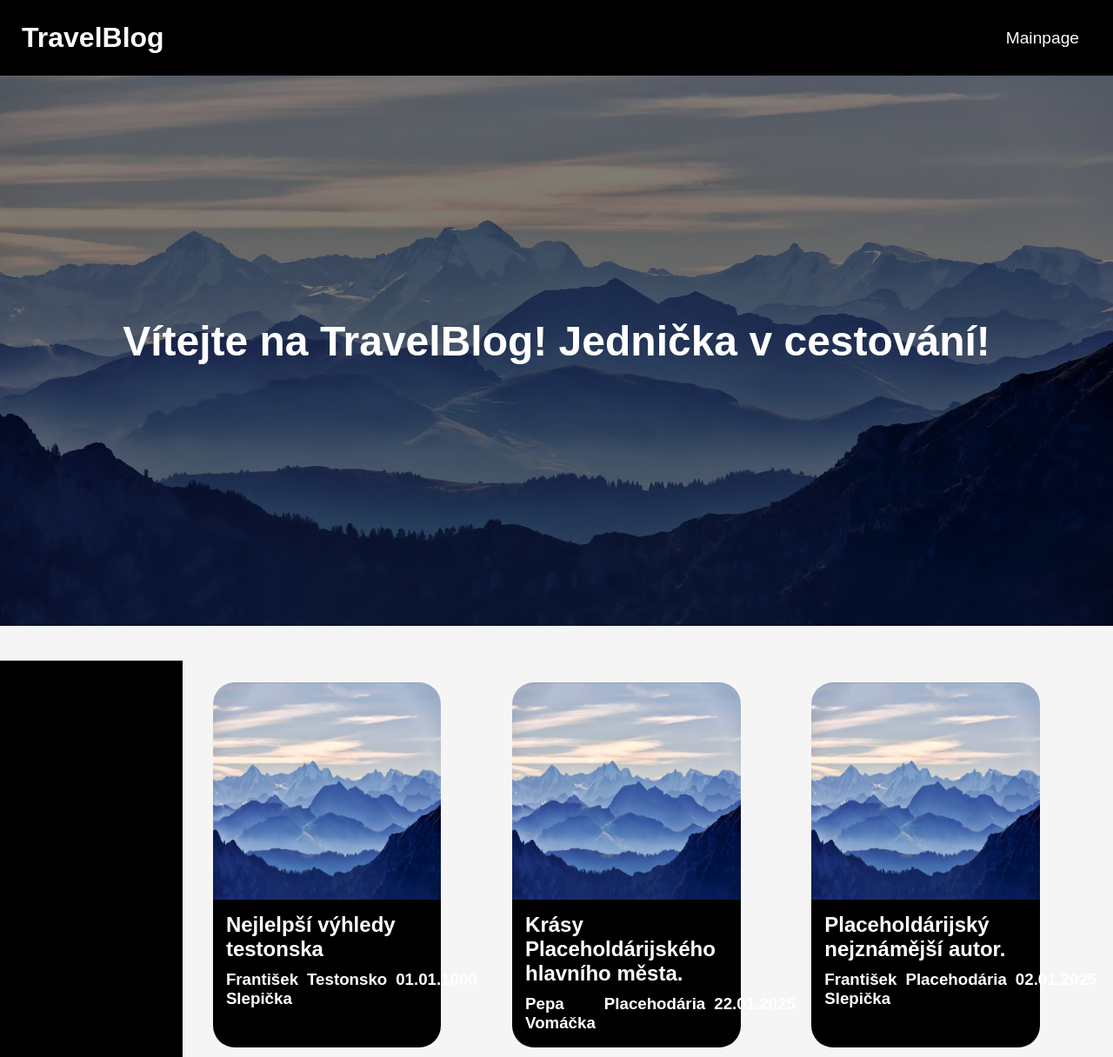
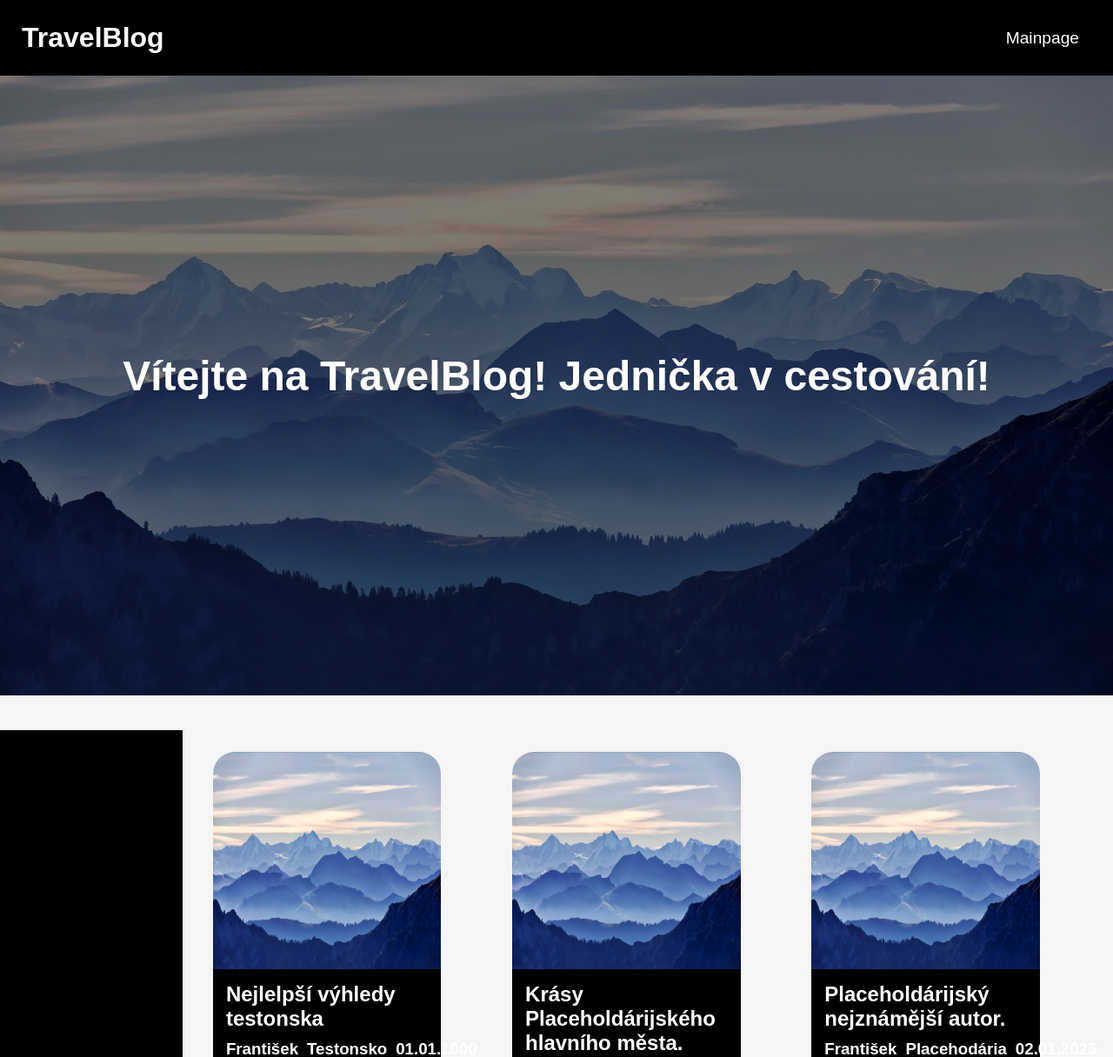
Before and after one commit to KrychleMarek/travelblog, a PHP site: page / in a window 1280 px wide. Shown: the top 1216 px of the page at 87% size. Run offline with PHP 8.4, Linux system fonts and the light colour scheme; data comes from the database, SQL or seed files in the repository.

Commit message:
Height change for .welcome

```diff
--- a/style.css
+++ b/style.css
@@ -73,7 +73,7 @@ a{
 .welcome{
     background-image: url(./images/stockMountians.jpg);
     width: auto;
-    height: 90vh;
+    height: 100vh;
     background-size: 100% 100%;
     background-repeat: no-repeat;
     background-position: center;
```
